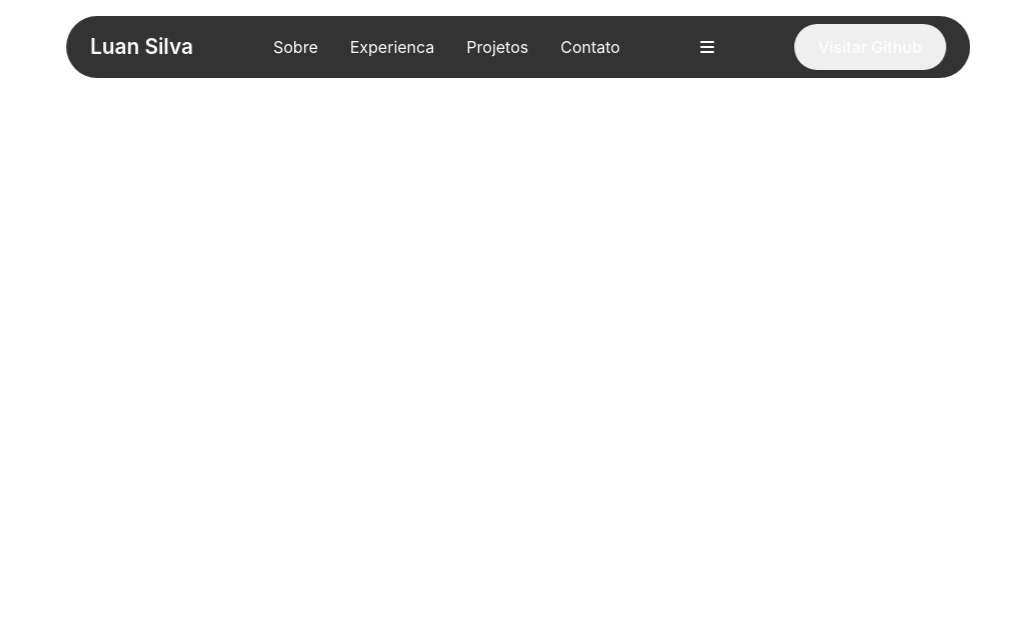
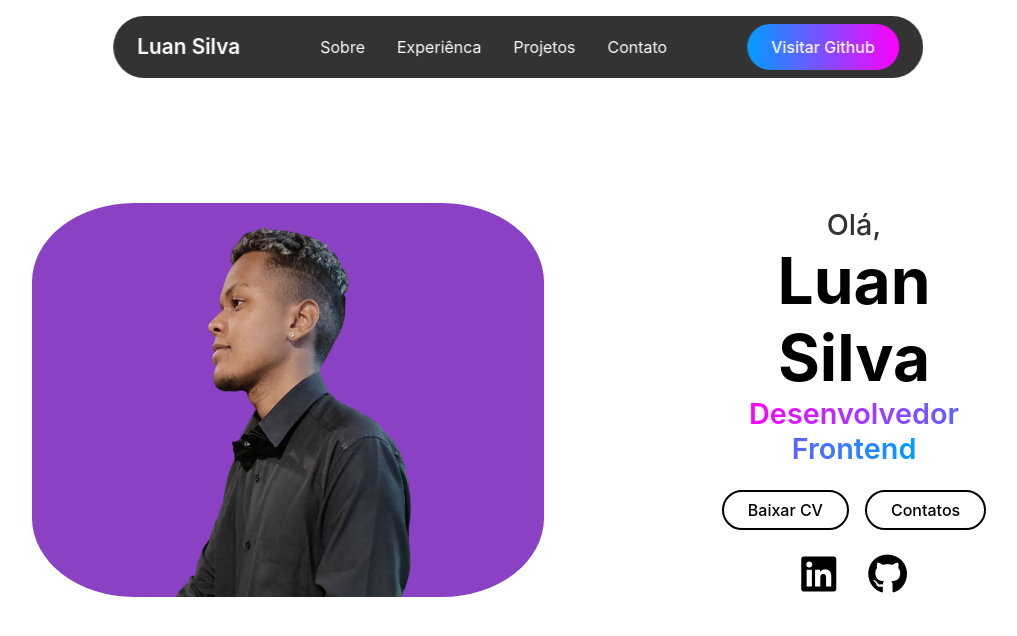
Before and after one commit to Luan-5ilva/Portif-lio, a plain HTML site: page home.html in a window 1280 px wide. Shown: the whole page, without its empty margins (122-1139 px from the left). Drawn offline with Linux system fonts and the light colour scheme.

Commit message:
about finish

```diff
--- a/home.html
+++ b/home.html
@@ -20,7 +20,7 @@
           <a href="#sobre">Sobre</a>
         </li>
         <li>
-          <a href="#experiencia">Experienca</a>
+          <a href="#experiencia">Experiênca</a>
         </li>
         <li>
           <a href="#projetos">Projetos</a>
@@ -34,5 +34,27 @@
 
       <button class="visit-btn">Visitar Github</button>
     </header>
+
+    <section class="sobre" id="sobre">
+      <div class="sobre-container">
+        <img src="assets/images/1000505981.png" alt="" />
+
+        <div class="info-box">
+          <div class="text">
+            <h3>Olá,</h3>
+            <h1>Luan Silva</h1>
+            <span class="multiple-text">Desenvolvedor Frontend</span>
+          </div>
+          <div class="btn-group">
+            <div class="btn">Baixar CV</div>
+            <div class="btn">Contatos</div>
+          </div>
+          <div class="socials">
+            <i class="fa-brands fa-linkedin"></i>
+            <i class="fa-brands fa-github"></i>
+          </div>
+        </div>
+      </div>
+    </section>
   </body>
 </html>
--- a/style.css
+++ b/style.css
@@ -56,11 +56,7 @@ li a::before {
   top: 25px;
   border-radius: 1rem;
   transition: 0.4s ease-in-out;
-  background-color: linear-gradient(
-    to right,
-    rgb(0, 157, 255),
-    rgb(255, 0, 255)
-  );
+  background: linear-gradient(to right, rgb(0, 157, 255), rgb(255, 0, 255));
 }
 
 li a:hover::before {
@@ -77,18 +73,103 @@ li a:hover::before {
   cursor: pointer;
   text-wrap: nowrap;
   transition: 0.4s ease-in-out;
-  background-color: linear-gradient(
-    to right,
-    rgb(0, 157, 255),
-    rgb(255, 0, 255)
-  );
+  background: linear-gradient(to right, rgb(0, 157, 255), rgb(255, 0, 255));
 }
 
 .visit-btn:hover {
   transform: scale(1.02);
-  background-color: linear-gradient(
-    to right,
-    rgb(255, 0, 255),
-    rgb(0, 157, 255)
-  );
+  background: linear-gradient(to right, rgb(255, 0, 255), rgb(0, 157, 255));
 }
+
+#menu-icon {
+  font-size: 2rem;
+  display: none;
+}
+
+section {
+  min-height: 100vh;
+  padding: 8rem 12%;
+  width: 100%;
+  position: relative;
+}
+
+.sobre {
+  display: flex;
+  justify-content: center;
+  align-items: center;
+}
+
+.sobre .sobre-container {
+  display: flex;
+  align-items: center;
+  justify-content: center;
+  gap: 10rem;
+}
+
+.sobre img {
+  width: 40vw;
+  border-radius: 20%;
+}
+
+.info-box {
+  display: flex;
+  flex-direction: column;
+  text-align: center;
+  align-items: center;
+  justify-content: center;
+  gap: 1.5rem;
+}
+
+.info-box h3 {
+  font-size: 1.8rem;
+  font-weight: 500;
+  opacity: 0.8;
+}
+
+.info-box h1 {
+  font-size: 4rem;
+  font-size: 600;
+}
+
+.info-box span {
+  background: linear-gradient(to right, rgb(255, 0, 255), rgb(0, 157, 255));
+  background-clip: text;
+  color: transparent;
+  font-size: 1.8rem;
+  font-weight: 600;
+}
+
+.btn-group {
+  display: flex;
+  gap: 1rem;
+}
+
+.btn {
+  border-radius: 3rem;
+  padding: 0.5rem 1.5rem;
+  border: 2px solid #000;
+  cursor: pointer;
+  font-weight: 500;
+  text-wrap: nowrap;
+  transition: 0.4s ease-in-out;
+}
+
+.btn:hover {
+  background-color: #000;
+  color: #fff;
+}
+
+.socials {
+  display: flex;
+  gap: 2rem;
+}
+
+.socials i {
+  font-size: 2.5rem;
+  cursor: pointer;
+  transition: 0.4s ease-in-out;
+}
+
+.socials i:hover {
+  transition: scale(1.05);
+}
```
Also changed, not shown: assets/images/1000505981.png (added).
